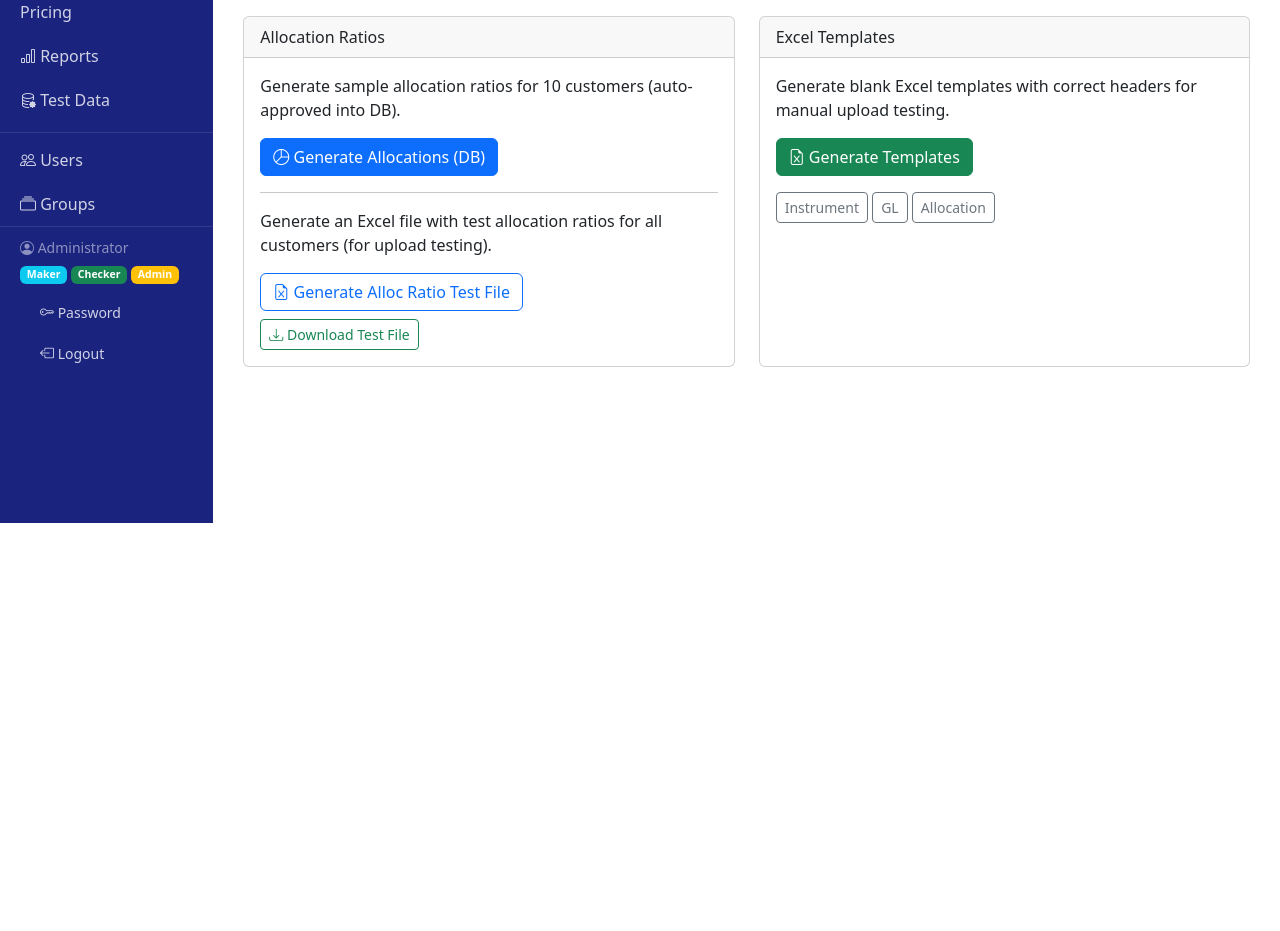
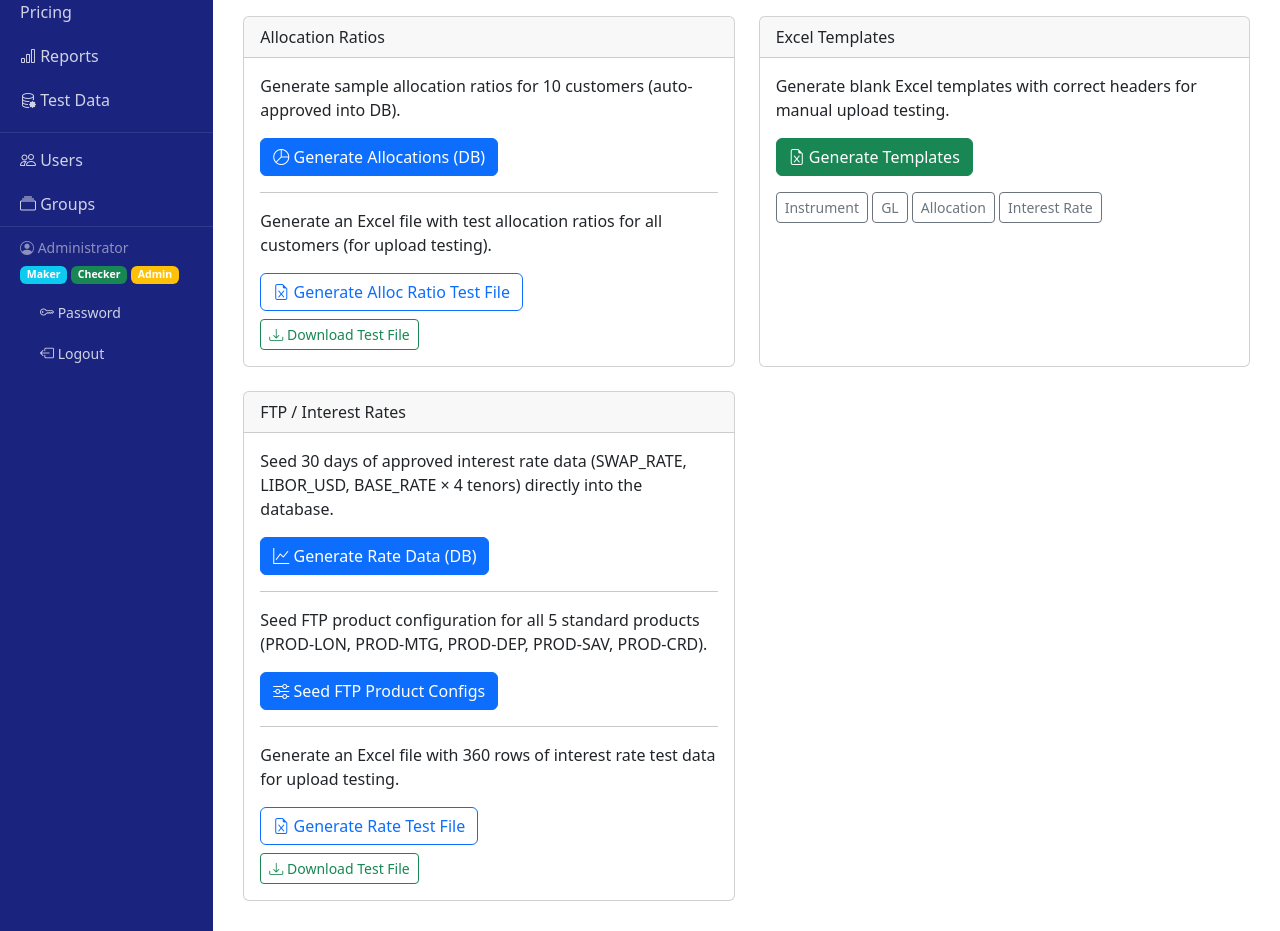
Before and after one commit to dgomatenten/BankPFT_Demo, a Flask app: page /testdata/ in a window 1280 px wide. Shown: the part 277-1208 px from the top of the page. Before the commit the page ends 800 px from the top, so only its background shows below. Run offline with Flask 3, Linux system fonts and the light colour scheme; a user stored in the database is signed in.

Commit message:
feat: FTP test data generator and FTP batch integration
- testdata_service.py: add generate_interest_rates(), generate_ftp_configs(),
  generate_interest_rate_excel(); add interest_rate_template to generate_excel_templates()
- testdata.py: 3 new POST routes for FTP data generation
- testdata.html: new FTP / Interest Rates card (rate seeding, config seeding, Excel download)
- batch.py: import FtpRun + run_ftp; add /batch/run-ftp POST route; pass ftp_runs to template
- batch/list.html: side-by-side Allocation + FTP run cards; separate history tables for both

```diff
--- a/app/routes/testdata.py
+++ b/app/routes/testdata.py
@@ -6,6 +6,9 @@ from app.services.testdata_service import (
     generate_allocation_ratios,
     generate_allocation_template_with_data,
     generate_excel_templates,
+    generate_interest_rates,
+    generate_ftp_configs,
+    generate_interest_rate_excel,
 )
 import os
 
@@ -71,3 +74,28 @@ def gen_alloc_testdata():
 def download_template(filename):
     template_dir = os.path.join(current_app.config["UPLOAD_FOLDER"], "templates")
     return send_from_directory(template_dir, filename, as_attachment=True)
+
+
+@bp.route("/generate-interest-rates", methods=["POST"])
+def gen_interest_rates():
+    count = generate_interest_rates()
+    flash(f"Generated {count} interest rate records (30 days × 3 codes × 4 tenors, APPROVED).", "success")
+    return redirect(url_for("testdata.index"))
+
+
+@bp.route("/generate-ftp-configs", methods=["POST"])
+def gen_ftp_configs():
+    count = generate_ftp_configs()
+    if count:
+        flash(f"Seeded {count} FTP product config(s).", "success")
+    else:
+        flash("FTP product configs already exist — nothing added.", "info")
+    return redirect(url_for("testdata.index"))
+
+
+@bp.route("/generate-interest-rate-testdata", methods=["POST"])
+def gen_interest_rate_testdata():
+    output_dir = os.path.join(current_app.config["UPLOAD_FOLDER"], "templates")
+    path, count = generate_interest_rate_excel(output_dir)
+    flash(f"Generated interest rate test data: {count} rows in interest_rate_testdata.xlsx", "success")
+    return redirect(url_for("testdata.index"))
--- a/app/services/testdata_service.py
+++ b/app/services/testdata_service.py
@@ -2,7 +2,7 @@
 
 import uuid
 import random
-from datetime import date
+from datetime import date, timedelta
 import pandas as pd
 import os
 from app.models import db
@@ -194,6 +194,10 @@ def generate_excel_templates(output_dir: str) -> list[str]:
         ],
     }
 
+    templates["interest_rate_template.xlsx"] = [
+        "effective_date", "interest_rate_code", "term", "term_mult", "rate"
+    ]
+
     os.makedirs(output_dir, exist_ok=True)
     files = []
     for fname, cols in templates.items():
@@ -203,3 +207,107 @@ def generate_excel_templates(output_dir: str) -> list[str]:
         files.append(path)
 
     return files
+
+
+# ── FTP rate test data ────────────────────────────────────────────────────────
+
+_RATE_CONFIGS = [
+    ("SWAP_RATE",  1,  "M", 0.0350),
+    ("SWAP_RATE",  3,  "M", 0.0365),
+    ("SWAP_RATE",  6,  "M", 0.0380),
+    ("SWAP_RATE", 12,  "M", 0.0400),
+    ("LIBOR_USD",  1,  "M", 0.0520),
+    ("LIBOR_USD",  3,  "M", 0.0535),
+    ("LIBOR_USD",  6,  "M", 0.0550),
+    ("LIBOR_USD", 12,  "M", 0.0570),
+    ("BASE_RATE",  1,  "M", 0.0490),
+    ("BASE_RATE",  3,  "M", 0.0490),
+    ("BASE_RATE",  6,  "M", 0.0500),
+    ("BASE_RATE", 12,  "M", 0.0510),
+]
+
+
+def generate_interest_rates(as_of_date=None):
+    """Seed 30 days of approved RefInterestRate rows (3 codes × 4 tenors × 30 days)."""
+    from app.models.ftp import RefInterestRate
+
+    if as_of_date is None:
+        as_of_date = date.today()
+
+    count = 0
+    for days_back in range(29, -1, -1):
+        obs_date = as_of_date - timedelta(days=days_back)
+        for code, term, mult, base in _RATE_CONFIGS:
+            exists = RefInterestRate.query.filter_by(
+                effective_date=obs_date,
+                interest_rate_code=code,
+                term=term,
+                term_mult=mult,
+            ).first()
+            if exists:
+                continue
+            noise = random.uniform(-0.001, 0.001)
+            db.session.add(RefInterestRate(
+                effective_date=obs_date,
+                interest_rate_code=code,
+                term=term,
+                term_mult=mult,
+                rate=round(base + noise, 6),
+                status="APPROVED",
+                maker_id="system",
+                checker_id="system",
+            ))
+            count += 1
+
+    db.session.commit()
+    return count
+
+
+def generate_ftp_configs():
+    """Seed FtpProductConfig for the 5 standard products if none exist."""
+    from app.models.ftp import FtpProductConfig
+
+    configs = [
+        dict(product_code="PROD-LON", method="MOVING_AVG", rate_code="SWAP_RATE",
+             term=5,  term_mult="Y", avg_period=3, avg_period_mult="M", is_active=True, created_by="system"),
+        dict(product_code="PROD-MTG", method="MOVING_AVG", rate_code="SWAP_RATE",
+             term=10, term_mult="Y", avg_period=3, avg_period_mult="M", is_active=True, created_by="system"),
+        dict(product_code="PROD-DEP", method="MOVING_AVG", rate_code="LIBOR_USD",
+             term=3,  term_mult="M", avg_period=1, avg_period_mult="M", is_active=True, created_by="system"),
+        dict(product_code="PROD-SAV", method="MOVING_AVG", rate_code="LIBOR_USD",
+             term=1,  term_mult="M", avg_period=1, avg_period_mult="M", is_active=True, created_by="system"),
+        dict(product_code="PROD-CRD", method="MOVING_AVG", rate_code="BASE_RATE",
+             term=12, term_mult="M", avg_period=1, avg_period_mult="M", is_active=True, created_by="system"),
+    ]
+
+    added = 0
+    for cfg in configs:
+        if not FtpProductConfig.query.filter_by(product_code=cfg["product_code"]).first():
+            db.session.add(FtpProductConfig(**cfg))
+            added += 1
+
+    db.session.commit()
+    return added
+
+
+def generate_interest_rate_excel(output_dir: str) -> tuple[str, int]:
+    """Generate interest_rate_testdata.xlsx (30 days × 3 codes × 4 tenors = 360 rows)."""
+    as_of_date = date.today()
+    rows = []
+    for days_back in range(29, -1, -1):
+        obs_date = as_of_date - timedelta(days=days_back)
+        for code, term, mult, base in _RATE_CONFIGS:
+            noise = random.uniform(-0.001, 0.001)
+            rows.append({
+                "effective_date": obs_date.isoformat(),
+                "interest_rate_code": code,
+                "term": term,
+                "term_mult": mult,
+                "rate": round(base + noise, 6),
+            })
+
+    df = pd.DataFrame(rows)
+    os.makedirs(output_dir, exist_ok=True)
+    path = os.path.join(output_dir, "interest_rate_testdata.xlsx")
+    df.to_excel(path, index=False, engine="openpyxl")
+    return path, len(rows)
--- a/app/templates/reports/testdata.html
+++ b/app/templates/reports/testdata.html
@@ -55,7 +55,30 @@
                     <a href="/testdata/download-template/instrument_template.xlsx" class="btn btn-sm btn-outline-secondary">Instrument</a>
                     <a href="/testdata/download-template/gl_template.xlsx" class="btn btn-sm btn-outline-secondary">GL</a>
                     <a href="/testdata/download-template/allocation_template.xlsx" class="btn btn-sm btn-outline-secondary">Allocation</a>
+                    <a href="/testdata/download-template/interest_rate_template.xlsx" class="btn btn-sm btn-outline-secondary">Interest Rate</a>
                 </div>
+            </div>
+        </div>
+    </div>
+    <div class="col-md-6">
+        <div class="card h-100">
+            <div class="card-header">FTP / Interest Rates</div>
+            <div class="card-body">
+                <p>Seed 30 days of approved interest rate data (SWAP_RATE, LIBOR_USD, BASE_RATE × 4 tenors) directly into the database.</p>
+                <form method="POST" action="/testdata/generate-interest-rates" class="mb-3">
+                    <button type="submit" class="btn btn-primary"><i class="bi bi-graph-up"></i> Generate Rate Data (DB)</button>
+                </form>
+                <hr>
+                <p>Seed FTP product configuration for all 5 standard products (PROD-LON, PROD-MTG, PROD-DEP, PROD-SAV, PROD-CRD).</p>
+                <form method="POST" action="/testdata/generate-ftp-configs" class="mb-3">
+                    <button type="submit" class="btn btn-primary"><i class="bi bi-sliders"></i> Seed FTP Product Configs</button>
+                </form>
+                <hr>
+                <p>Generate an Excel file with 360 rows of interest rate test data for upload testing.</p>
+                <form method="POST" action="/testdata/generate-interest-rate-testdata" class="mb-2">
+                    <button type="submit" class="btn btn-outline-primary"><i class="bi bi-file-earmark-excel"></i> Generate Rate Test File</button>
+                </form>
+                <a href="/testdata/download-template/interest_rate_testdata.xlsx" class="btn btn-sm btn-outline-success"><i class="bi bi-download"></i> Download Test File</a>
             </div>
         </div>
     </div>
```
Also changed, not shown: app/routes/batch.py (+30 -1 lines), app/templates/batch/list.html (+60 -11 lines).
